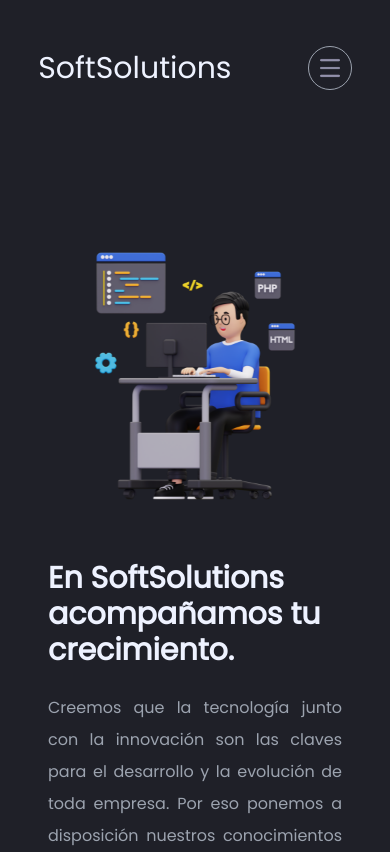
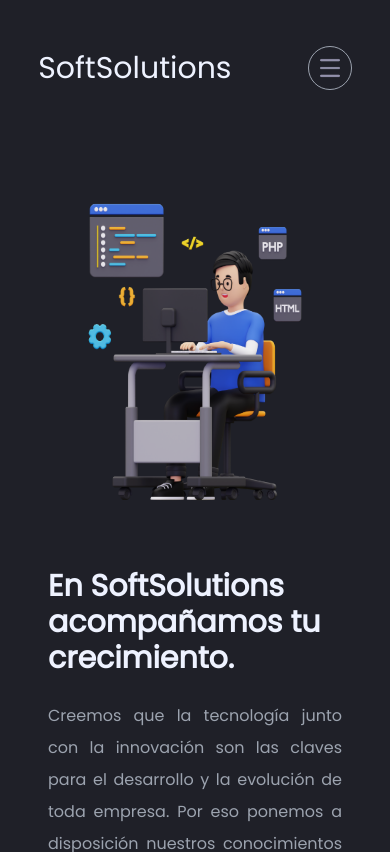
Before and after one commit to agussanchz/Page-Softsolutions, a React (Vite) app: page /nosotros in a window 390 px wide. Shown: the top 852 px of the page. Built offline with nearby package versions, Linux system fonts and the light colour scheme.

Commit message:
add styles

```diff
--- a/src/components/About/About.jsx
+++ b/src/components/About/About.jsx
@@ -9,10 +9,10 @@ export default function About({ desactive }) {
 
   //Renderizado
   return (
-    <section className={'my-24 ' + close}>
-        <div className='my-20 p-6 md:flex md:justify-center md:gap-40 md:items-center'>
+    <section className={'md:my24 ' + close}>
+        <div className='my-10 md:my-20 p-6 md:flex md:justify-center md:gap-40 md:items-center'>
           <div className='flex justify-center md:hidden animate__animated animate__fadeInLeft '>
-              <img src={imgAbout} alt="imagen-header" className='h-80' />
+              <img src={imgAbout} alt="imagen-header" className='h-96' />
           </div>
 
           <div className='flex flex-col justify-center items-center p-6  md:w-96 md:p-0 '>
```
